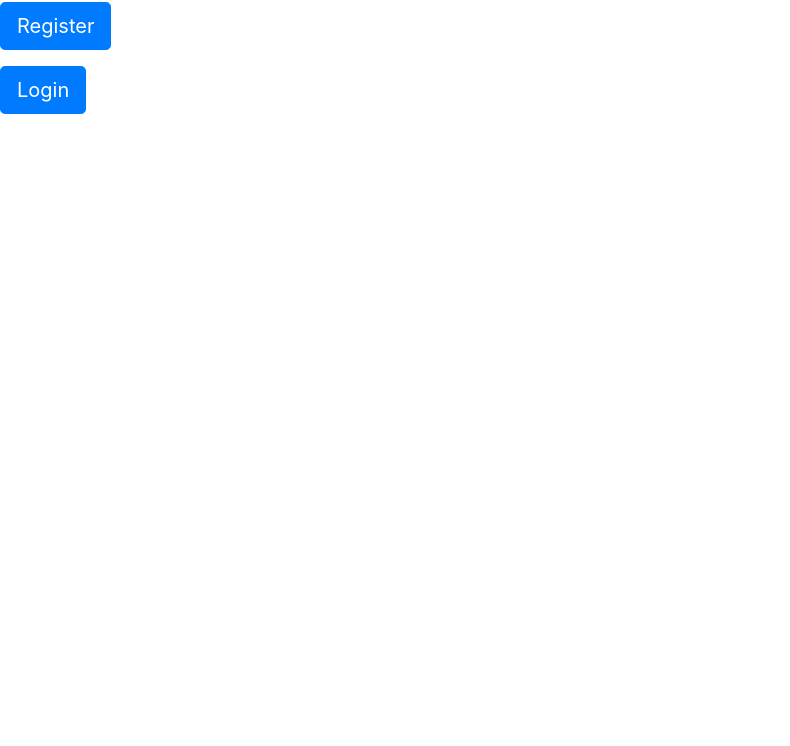
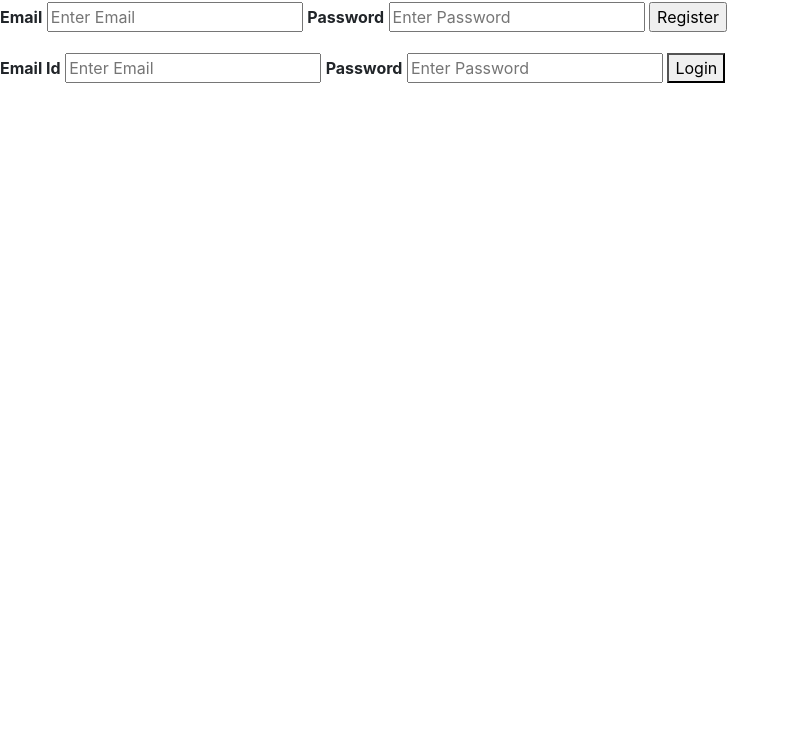
Before and after one commit to chetan-ade/EFS, a plain HTML site: page html/main.html in a window 1280 px wide. Shown: the part 54-800 px from the top of the page, without its empty margins (0-790 px from the left). Drawn offline with nearby package versions, Linux system fonts and the light colour scheme.

Commit message:
register and login are now on the same page

```diff
--- a/html/main.html
+++ b/html/main.html
@@ -11,12 +11,32 @@
 <body>
     <div id="mainDiv">
         <h1>EFS: ENCRYPTED FILE</h1>
-        <form action="./register" method="post" enctype="multipart/form-data">
+        <!-- <form action="./register" method="post" enctype="multipart/form-data">
             <button type="submit" class="btn btn-primary btn-lg">Register</button>
+        </form> -->
+        <form action="./registerCheck" method="post" enctype="multipart/form-data">
+            <label for="email"><b>Email</b></label>
+            <input type="email" placeholder="Enter Email" name="email" required>
+
+            <label for="password"><b>Password</b></label>
+            <input type="password" placeholder="Enter Password" name="password" required>
+
+            <input type="submit" value="Register">
         </form>
-        <form action="./login" method="post" enctype="multipart/form-data">
+
+        <!-- <form action="./login" method="post" enctype="multipart/form-data">
             <button type="submit" class="btn btn-primary btn-lg">Login</button>
+        </form> -->
+        <form action="./loginCheck" method="post" enctype="multipart/form-data">
+            <label for="email"><b>Email Id</b></label>
+            <input type="email" placeholder="Enter Email" name="email" required>
+
+            <label for="password"><b>Password</b></label>
+            <input type="password" placeholder="Enter Password" name="password" required>
+
+            <button type="submit">Login</button>
         </form>
+
     </div>
     <script src="https://code.jquery.com/jquery-3.4.1.slim.min.js"
         integrity="sha384-J6qa4849blE2+poT4WnyKhv5vZF5SrPo0iEjwBvKU7imGFAV0wwj1yYfoRSJoZ+n" crossorigin="anonymous">
```
Also changed, not shown: javascripts/main.js (+4 -4 lines).
